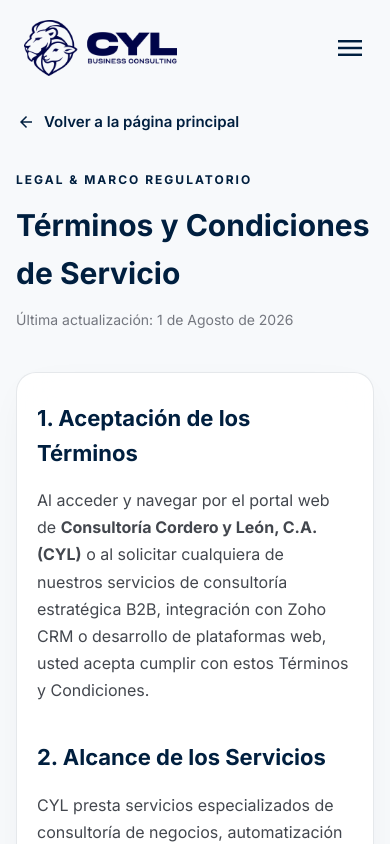
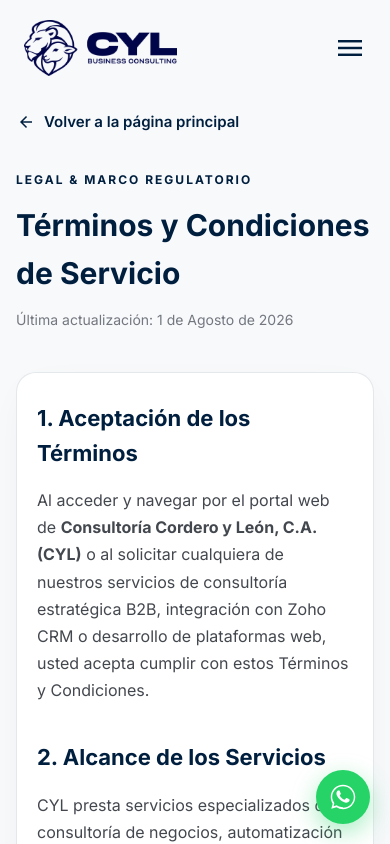
Before and after one commit to jairmorillo/cyl-website, a React (Vite) app: page /terminos in a window 390 px wide. Shown: the top 844 px of the page. Built offline with nearby package versions, Linux system fonts and the light colour scheme.

Commit message:
Add floating WhatsApp button for +584246676099

```diff
--- a/src/App.jsx
+++ b/src/App.jsx
@@ -2,6 +2,7 @@ import React from 'react';
 import { BrowserRouter as Router, Routes, Route } from 'react-router-dom';
 import Navbar from './components/layout/Navbar/Navbar';
 import Footer from './components/layout/Footer/Footer';
+import WhatsAppButton from './components/ui/WhatsAppButton/WhatsAppButton';
 import Home from './pages/Home/Home';
 import Privacy from './pages/Privacy/Privacy';
 import Terms from './pages/Terms/Terms';
@@ -16,6 +17,7 @@ function App() {
         <Route path="/terminos" element={<Terms />} />
       </Routes>
       <Footer />
+      <WhatsAppButton />
     </Router>
   );
 }
--- /dev/null
+++ b/src/components/ui/WhatsAppButton/WhatsAppButton.jsx
@@ -0,0 +1,30 @@
+import React from 'react';
+import styles from './WhatsAppButton.module.css';
+
+const WhatsAppButton = () => {
+  const phoneNumber = '584246676099';
+  const defaultMessage = encodeURIComponent('Hola, me gustaría recibir más información sobre sus servicios de consultoría.');
+  const whatsappUrl = `https://wa.me/${phoneNumber}?text=${defaultMessage}`;
+
+  return (
+    <a
+      href={whatsappUrl}
+      target="_blank"
+      rel="noopener noreferrer"
+      className={styles.whatsappFloat}
+      aria-label="Contactar por WhatsApp"
+    >
+      <span className={styles.tooltip}>¿Hablamoss por WhatsApp?</span>
+      <svg
+        className={styles.whatsappIcon}
+        viewBox="0 0 32 32"
+        fill="currentColor"
+        xmlns="http://www.w3.org/2000/svg"
+      >
+        <path d="M16 2C8.268 2 2 8.268 2 16c0 2.82.83 5.447 2.26 7.647L2.6 29.4l5.967-1.565A13.93 13.93 0 0016 30c7.732 0 14-6.268 14-14S23.732 2 16 2zm.006 25.666c-2.398 0-4.733-.642-6.772-1.858l-.485-.288-3.538.928.944-3.45-.317-.504C4.462 20.354 3.666 18.23 3.666 16c0-6.8 5.534-12.333 12.34-12.333 6.805 0 12.333 5.533 12.333 12.333 0 6.806-5.528 12.333-12.333 12.333zm6.757-9.213c-.37-.185-2.193-1.082-2.531-1.205-.339-.124-.586-.185-.833.185-.246.37-.954 1.205-1.17 1.452-.215.247-.431.278-.801.093-.37-.186-1.562-.576-2.976-1.837-1.1-1.006-1.843-2.248-2.059-2.618-.215-.37-.023-.57.162-.754.167-.166.37-.431.554-.647.185-.216.246-.37.37-.617.123-.247.062-.463-.031-.647-.093-.185-.833-2.004-1.141-2.744-.3-.72-.605-.623-.833-.635-.215-.011-.462-.011-.709-.011-.247 0-.647.093-.986.463-.339.37-1.3 1.27-1.3 3.097 0 1.826 1.33 3.593 1.515 3.84.185.247 2.617 3.997 6.34 5.604.886.383 1.578.612 2.118.783.89.283 1.7.243 2.34.148.714-.106 2.193-.896 2.501-1.761.308-.865.308-1.606.216-1.76-.093-.155-.339-.247-.709-.432z" />
+      </svg>
+    </a>
+  );
+};
+
+export default WhatsAppButton;
--- /dev/null
+++ b/src/components/ui/WhatsAppButton/WhatsAppButton.module.css
@@ -0,0 +1,69 @@
+.whatsappFloat {
+  position: fixed;
+  bottom: 24px;
+  right: 24px;
+  width: 58px;
+  height: 58px;
+  background-color: #25d366;
+  color: #ffffff;
+  border-radius: 50%;
+  display: flex;
+  align-items: center;
+  justify-content: center;
+  box-shadow: 0 8px 24px rgba(37, 211, 102, 0.4);
+  z-index: 999;
+  transition: all 0.3s cubic-bezier(0.175, 0.885, 0.32, 1.275);
+  text-decoration: none;
+}
+
+.whatsappFloat:hover {
+  transform: scale(1.1) translateY(-4px);
+  box-shadow: 0 12px 30px rgba(37, 211, 102, 0.6);
+  background-color: #20ba5a;
+}
+
+.whatsappIcon {
+  width: 32px;
+  height: 32px;
+}
+
+.tooltip {
+  position: absolute;
+  right: 70px;
+  background: rgba(0, 31, 63, 0.92);
+  backdrop-filter: blur(10px);
+  color: #ffffff;
+  padding: 8px 16px;
+  border-radius: 20px;
+  font-size: 13px;
+  font-weight: 600;
+  white-space: nowrap;
+  opacity: 0;
+  pointer-events: none;
+  transition: all 0.3s ease;
+  box-shadow: 0 4px 15px rgba(0, 0, 0, 0.15);
+  transform: translateX(10px);
+}
+
+.whatsappFloat:hover .tooltip {
+  opacity: 1;
+  transform: translateX(0);
+}
+
+@media (max-width: 768px) {
+  .whatsappFloat {
+    bottom: 20px;
+    right: 20px;
+    width: 54px;
+    height: 54px;
+  }
+
+  .whatsappIcon {
+    width: 28px;
+    height: 28px;
+  }
+
+  .tooltip {
+    display: none;
+  }
+}
```
